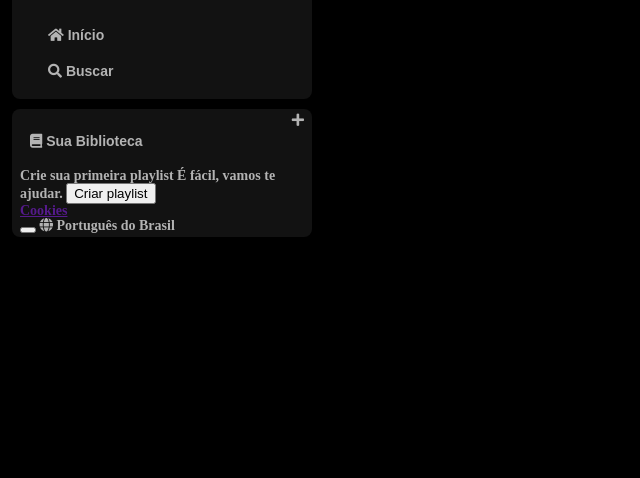
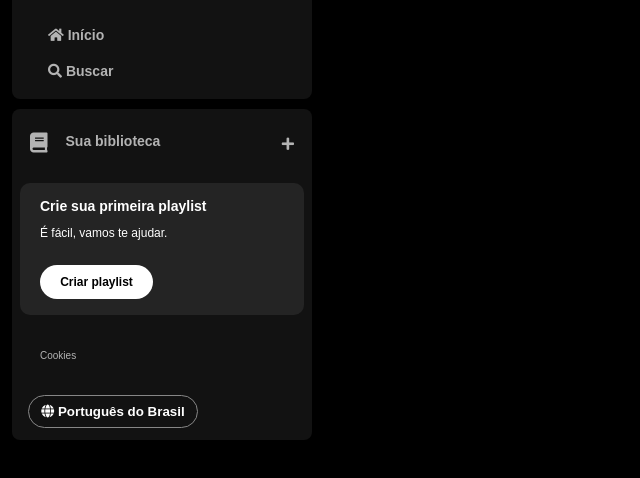
Before and after one commit to GustavoSRibeiro/spotify-imersao-alura, a plain HTML site: page index.html in a window 1280 px wide. Shown: the part 74-552 px from the top of the page, without its empty margins (0-640 px from the left). Drawn offline with Linux system fonts and the light colour scheme.

Commit message:
upload aula 2 imersao alura

```diff
--- a/index.html
+++ b/index.html
@@ -14,12 +14,14 @@
 
 </head>
 
+
+
 <body>
     <div class="sidebar">
         <nav class="sidebar__navigation">
             <div class="logo">
                 <a href="">
-                    <img src="./assets/icons/logo-spotify.png" alt="logo do spotify">
+                    <img src="./assets/icons/logo-spotify.png" alt="Logo" />
                 </a>
             </div>
             <ul>
@@ -37,16 +39,14 @@
                 </li>
             </ul>
         </nav>
-
         <div class="library">
             <div class="library__content">
                 <button class="library__button">
-                    <span class="fa fa-book"></span>
-                    <span>Sua Biblioteca</span>
+                    <span class="fa fas fa-book"></span>
+                    <span>Sua biblioteca</span>
                 </button>
                 <span class="fa fa-plus"></span>
             </div>
-
             <section class="section-playlist">
                 <div class="section-playlist__content">
                     <span class="text title">Crie sua primeira playlist</span>
@@ -56,18 +56,16 @@
                     </button>
                 </div>
             </section>
-
             <div class="cookies">
                 <a href="">Cookies</a>
             </div>
-
             <div class="languages">
-                <button class="languages__button"></button>
-                <span class="fa fa-globe"></span>
-                <span>Português do Brasil</span>
+                <button class="languages__button">
+                    <span class="fa fa-globe"></span>
+                    <span>Português do Brasil</span>
+                </button>
             </div>
         </div>
-
     </div>
 </body>
 
--- a/styles.css
+++ b/styles.css
@@ -1,43 +1,43 @@
-body {
+body{
     background-color: #000;
 }
 
-.sidebar {
-    position: fixed;
-    top: 0;
-    left: 0;
-    bottom: 0;
-    padding: 12px;
-    width: 300px;
+.sidebar{
+    position:fixed;
+    top:0;
+    left:0;
+    bottom:0;
+    padding:12px;
+    width:300px;
 }
 
-.sidebar__navigation {
-    background-color:  #121212;
-    border-radius: 8px;
-    padding: 16px 0 0 16px;
+.sidebar__navigation{
+    background-color: #121212;
+    border-radius:8px;
+    padding:16px 0 0 16px;
 }
 
-.logo {
+.logo{
     background: #121212;
-    display: flex;
-    border-radius: 8px;
-    padding: 16px 0 0 16px;
+    display:flex;
+    border-radius:8px ;
+    padding:16px 0 0 16px;
 }
 
-.sidebar__navigation .logo img {
-    width: 80px;
+.sidebar__navigation .logo img{
+    width:80px;
 }
 
-.sidebar nav ul {
+.sidebar nav ul{
     margin-top: 20px;
-    padding: 0 20px 10px 20px;
+    padding:0 20px 10px 20px;
 }
 
-.sidebar nav ul li{
+.sidebar ul li{
     padding: 10px 0;
 }
 
-.sidebar nav ul li a {
+.sidebar nav ul li a{
     color: #b3b3b3;
     text-decoration: none;
     font-weight: 600;
@@ -45,35 +45,127 @@
     font-family: "DM Sans", sans-serif;
 }
 
-.library {
-    background-color: #121212;
-    border-radius: 8px;
-    display: flex;
+.library{
+    background-color:#121212;
+    border-radius:8px;
+    display:flex;
     justify-content: space-between;
     flex-direction: column;
-    padding: 4px 8px;
-    color: #b3b3b3;
+    padding:4px 8px;
+    color:#b3b3b3;
     font-weight: 600;
-    font-size: 14px;
+    font-size:14px;
     margin-top: 10px;
 }
 
-.library .library__content {
-    display: flex;
+.library .library__content{
+    display:flex;
     justify-content: space-between;
 }
 
-.library .library__button {
+.library .library__button{
+    display:flex;
     margin-right: 10px;
-    color: #b3b3b3;
+    color:#b3b3b3;
     background-color: transparent;
-    border: 0px;
+    border:0px;
     font-size: 14px;
     font-weight: 700;
     font-family: "DM Sans", sans-serif;
     text-align: center;
     text-decoration: none;
     text-transform: none;
-    padding: 20px 10px;
+    padding:20px 10px;
+}
 
+.library .library__button .fa{
+    font-size:20px;
+    font-weight: 300;
+    color:#b3b3b3;
+    margin-right: 10px;
+    padding-right:8px;
 }
+
+.library .library__content .fa-plus{
+    margin: 24px 10px;
+}
+
+.section-playlist{
+    display:flex;
+    align-items: flex-start;
+    justify-content: space-between;
+    gap:20px;
+    background-color: #242424;
+    color:#b3b3b3;
+    font-weight: 600;
+    font-size: 14px;
+    margin: 8px 0;
+    padding:16px 20px;
+    border-radius:10px;
+}
+
+.section-playlist .section-playlist__content{
+    display:flex;
+    flex-direction: column;
+}
+
+.section-playlist__content .text{
+    padding-bottom:14px;
+    color:#FFF;
+    font-family: "DM Sans", sans-serif;
+}
+
+.section-playlist__content .title{
+    font-weight: 700;
+}
+
+.section-playlist__content .subtitle{
+    font-weight: 500;
+    font-size: 12px;
+}
+
+.section-playlist__content .section-playlist__button{
+    display: flex;
+    justify-content: center;
+    background-color: #FFF;
+    color:#000;
+    border-radius: 20px;
+    font-size: 12px;
+    font-weight: 700;
+    font-family: "DM Sans", sans-serif;
+    text-decoration:none;
+    text-transform: none;
+    padding:10px;
+    margin-top: 12px;
+    border:0;
+    width: 113px;
+}
+
+.sidebar .cookies{
+    margin:25px 20px;
+}
+
+.sidebar .cookies a{
+    color:#b3b3b3;
+    font-family: "DM Sans", sans-serif;
+    font-weight: 500;
+    font-size:10px;
+    text-decoration: none;
+}
+
+.sidebar .cookies a:hover{
+    text-decoration: underline;
+}
+
+.languages .languages__button{
+    align-items: center;
+    background-color: transparent;
+    border: 1px solid #878787;
+    color:#FFF;
+    font-weight: bold;
+    cursor:pointer;
+    width: 170px;
+    margin:8px;
+    padding:8px;
+    border-radius:20px;
+}
```
